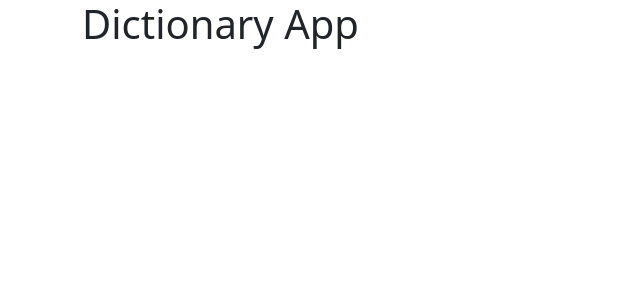
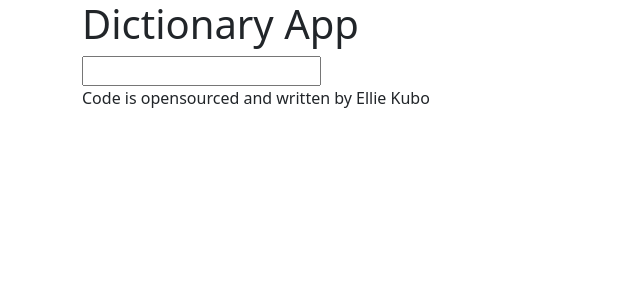
Before and after one commit to Ellie575/react-dictionary-app-reimagined, a React (Create React App) app in the folder my-app/: page / in a window 1280 px wide. Shown: the top 300 px of the page, without its empty margins (0-640 px from the left). Built offline with nearby package versions, Linux system fonts and the light colour scheme.

Commit message:
Added search function

```diff
--- a/my-app/src/App.js
+++ b/my-app/src/App.js
@@ -1,10 +1,15 @@
 import "./App.css";
+import Dictionary from "./Dictionary";
 
 function App() {
   return (
     <div className="App">
       <div className="container">
         <h1>Dictionary App</h1>
+        <main>
+          <Dictionary />
+        </main>
+        <footer>Code is opensourced and written by Ellie Kubo</footer>
       </div>
     </div>
   );
--- /dev/null
+++ b/my-app/src/Dictionary.js
@@ -0,0 +1,22 @@
+import React, { useState } from "react";
+import "./Dictionary.css";
+
+export default function Dictionary() {
+  let [keyword, setKeyword] = useState("");
+
+  function search(event) {
+    event.preventDefault();
+    alert(`Searching for ${keyword} definition`);
+  }
+
+  function handleKeywordChange(event) {
+    setKeyword(event.target.value);
+  }
+  return (
+    <div className="Dictionary">
+      <form onSubmit={search}>
+        <input type="search" onChange={handleKeywordChange} />
+      </form>
+    </div>
+  );
+}
```
Also changed, not shown: my-app/src/Dictionary.css (added).
